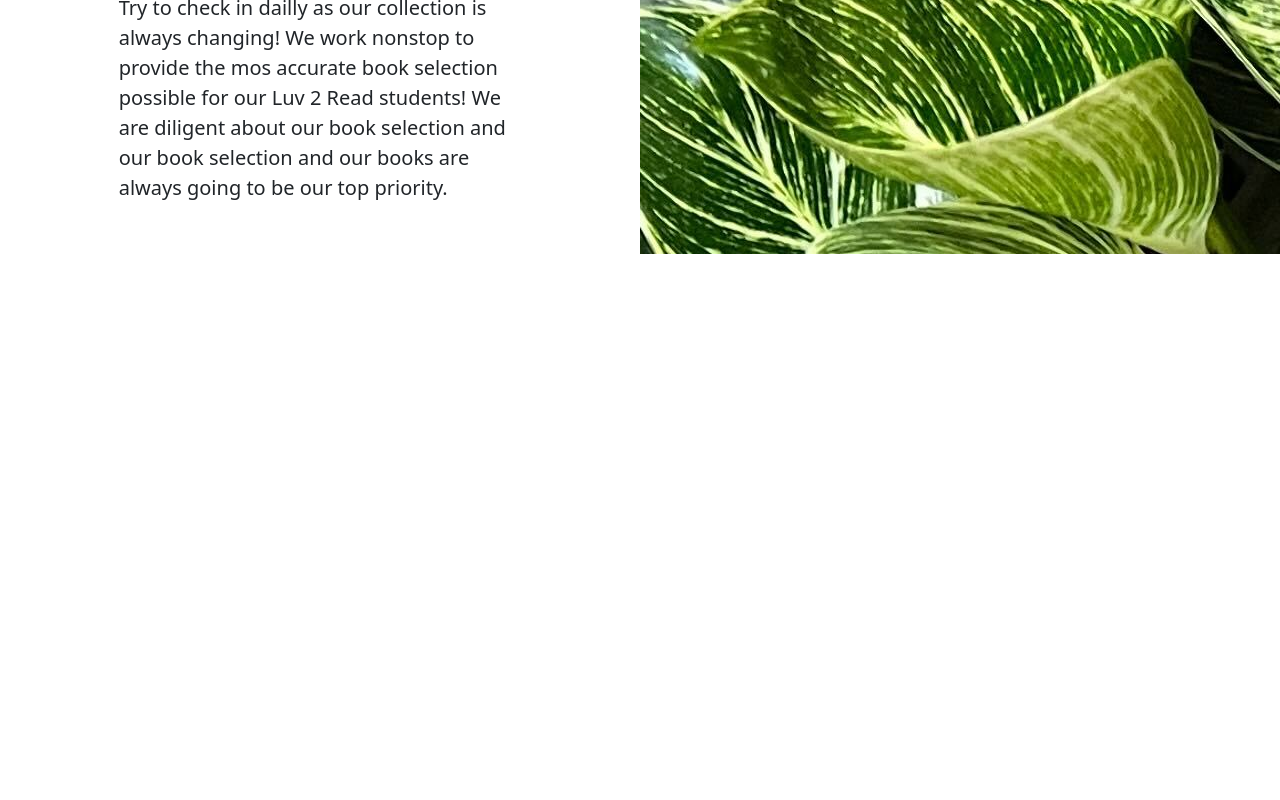
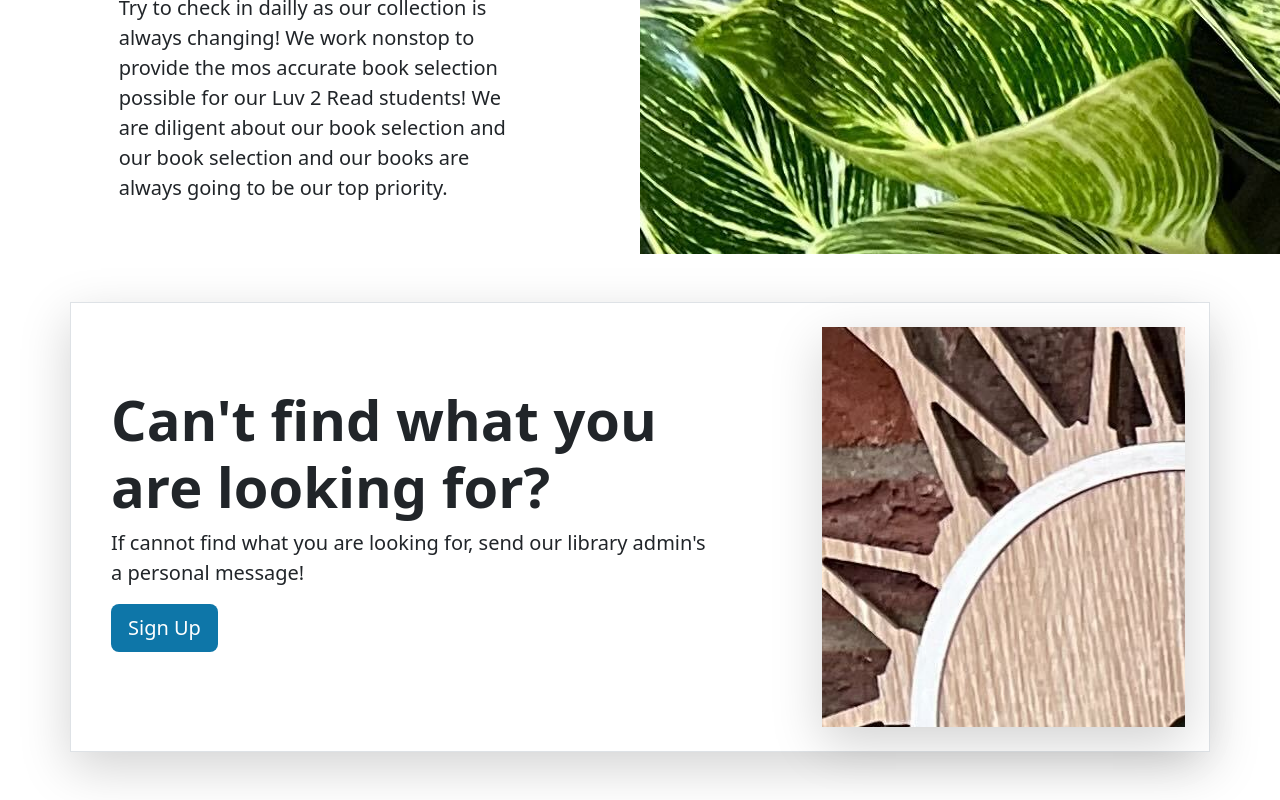
Before and after one commit to renangom/ReactLibraryApp, a React (Create React App) app: page / in a window 1280 px wide. Shown: the part 1670-2470 px from the top of the page. Before the commit the page ends 1924 px from the top, so only its background shows below. Built offline with nearby package versions, Linux system fonts and the light colour scheme.

Commit message:
Create LibraryServices Component

```diff
--- a/src/App.tsx
+++ b/src/App.tsx
@@ -4,6 +4,7 @@
 import ExploreTopBooks from './components/ExploreTopBooks';
 import Carousel from './components/Carousel';
 import Heros from './components/Heros';
+import LibraryServices from './components/LibraryServices';
 
 function App() {
   return (
@@ -12,6 +13,7 @@
       <ExploreTopBooks />
       <Carousel />
       <Heros />
+      <LibraryServices />
     </div>
   );
 }
--- /dev/null
+++ b/src/components/LibraryServices/index.tsx
@@ -0,0 +1,23 @@
+import React from 'react'
+
+export default function LibraryServices() {
+  return (
+    <div className='container my-5'>
+        <div className="row p-4 align-items-center border shadow-lg">
+            <div className="col-lg-7 p-3">
+                <h1 className='display-4 fw-bold'>Can't find what you are looking for?</h1>
+                <p className='lead'>
+                    If cannot find what you are looking for,
+                    send our library admin's a personal message!
+                </p>
+                <div className="d-grid gap-2 justify-content-md-start mb-4 mb-lg-3">
+                    <a className='btn main-color btn-lg text-white' href='#'>Sign Up</a>
+                </div>
+            </div>
+            <div className="col-lg-4 offset-lg-1 shadow-lg lost-image">
+
+            </div>
+        </div>
+    </div>
+  )
+}
```
